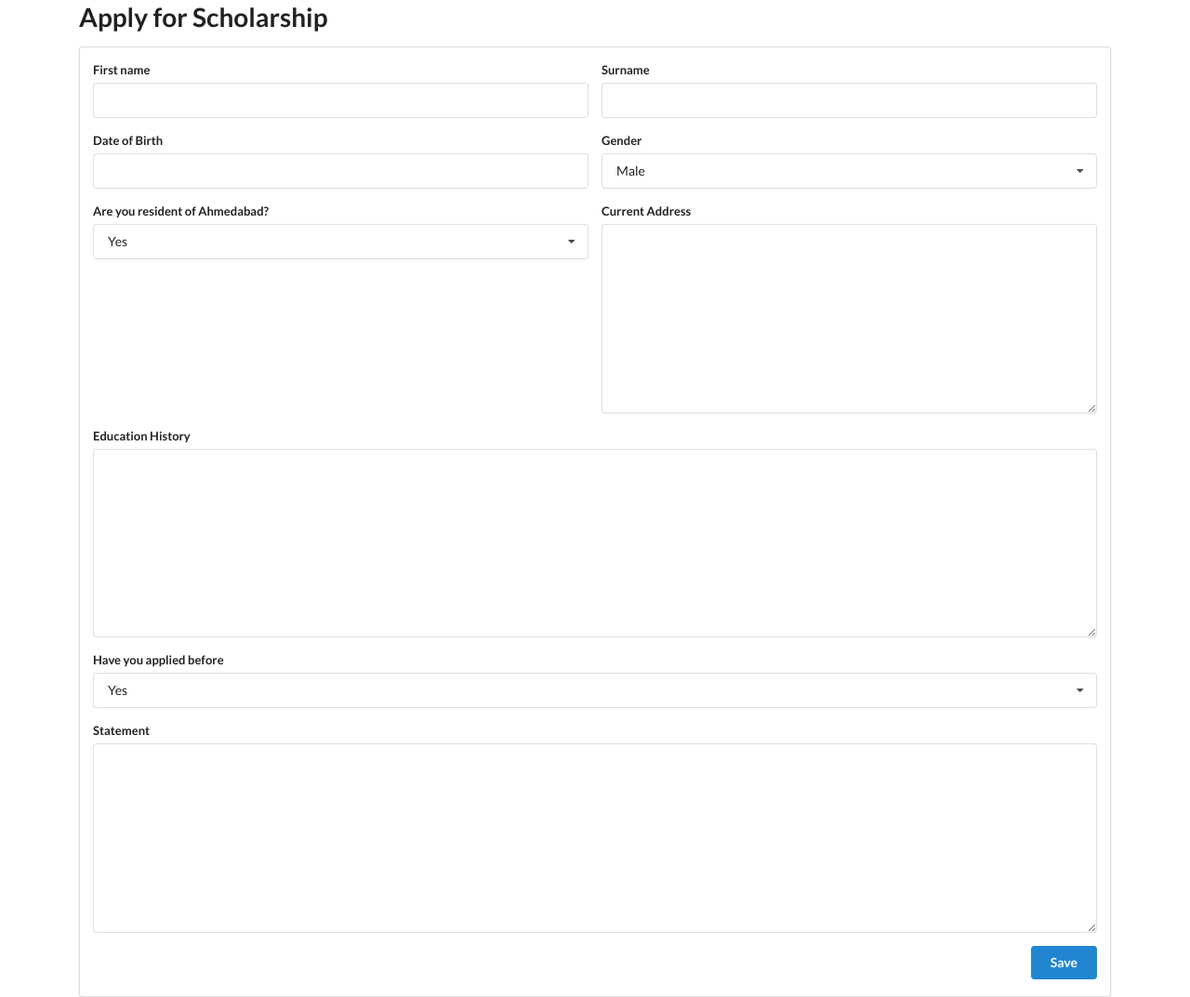
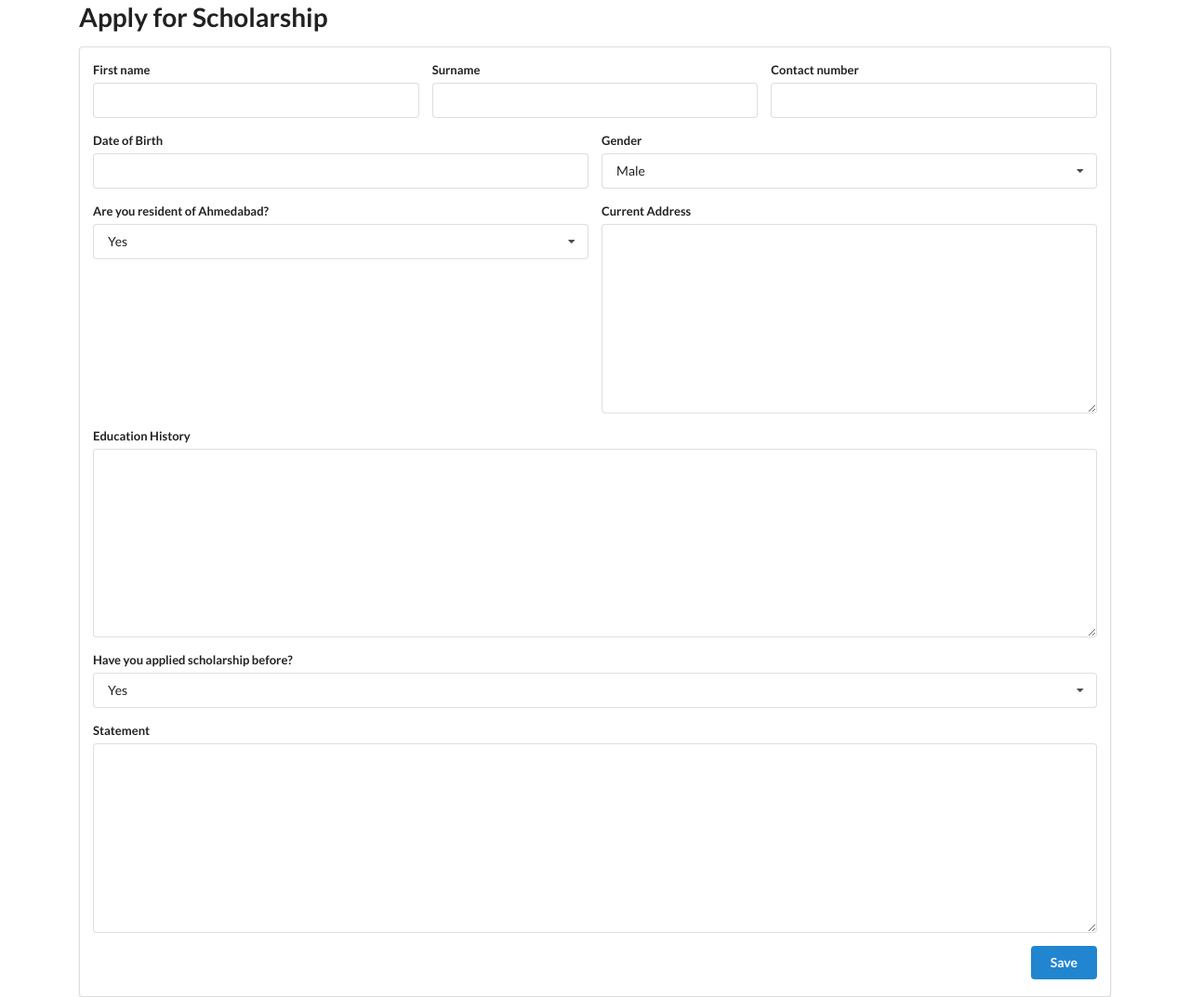
Before and after one commit to pije76/juhapura, a Django app: page /scholarship/apply/ in a window 1280 px wide. Shown: the part 43-1116 px from the top of the page at 93% size. Run offline with Django 3.2, Linux system fonts and the light colour scheme; the visitor is signed in with stand-in values (Sample User, id 1); data comes from the database, SQL or seed files in the repository; data that the repository does not hold is empty; parts of the project's set-up code (start-up, migrations or seed data) failed here and were passed over; some libraries are stand-ins or nearby versions.

Commit message:
added scholarship view

```diff
--- a/juhapura/scholarship/forms.py
+++ b/juhapura/scholarship/forms.py
@@ -28,6 +28,7 @@ class ScholarshipForm(forms.ModelForm):
         fields=[
             'first_name',
             'surname',
+            'contact_number',
             'dob',
             'gender',
             'address',
--- a/juhapura/scholarship/models.py
+++ b/juhapura/scholarship/models.py
@@ -15,6 +15,8 @@ class Scholarship(models.Model):
     surname = models.CharField(_('Surname'), blank=True, max_length=255)
 
     dob = models.DateField(_('Date of Birth'), null=True)
+
+    contact_number = models.CharField(_('Contact Number'), blank=True,  max_length=15, null=True)
 
     gender = models.CharField(choices=ChoiceLists.gender_list, default='M', null=True, max_length=1)
 
--- a/juhapura/scholarship/views.py
+++ b/juhapura/scholarship/views.py
@@ -3,7 +3,7 @@ from django.views.generic import TemplateView, CreateView, FormView, DeleteView,
 from django.contrib.auth.mixins import LoginRequiredMixin
 from django.core.urlresolvers import reverse
 from juhapura.users.models import User
-
+from juhapura.utils.models import ChoiceLists
 from .models import Scholarship, Document
 from .forms import ScholarshipForm, DocumentUploadForm
 from datetime import datetime
@@ -17,8 +17,10 @@ class IndexView(TemplateView):
 
     def get_object(self):
         # Only get the User record for the user making the request
-        return Scholarship.objects.filter(user=self.request.user.id)
-
+        try:
+            return Scholarship.objects.get(user=self.request.user.id)
+        except Scholarship.DoesNotExist:
+            return Scholarship.objects.none()
     def get_context_data(self, **kwargs):
         context = super(IndexView, self).get_context_data(**kwargs)
         context['Scholarship'] = self.get_object()
@@ -67,13 +69,15 @@ class DocumentUploadFormView(LoginRequiredMixin, FormView):
     def get_context_data(self, **kwargs):
         scholarship = Scholarship.objects.get(user=self.request.user)
         context = super(DocumentUploadFormView, self).get_context_data(**kwargs)
-        context['documents'] = Document.objects.filter(scholarship=scholarship)
+        context['documents'] = {}
+        for doc in Document.objects.filter(scholarship=scholarship):
+            context['documents'][str(doc.document).split('/')[-1]] = doc
         return context
 
     def form_valid(self, form):
 
-        user = User.objects.get(pk=self.request.user.id)
-        scholarship = Scholarship.objects.get(user=user)
+        # user = User.objects.get(pk=self.request.user)
+        scholarship = Scholarship.objects.get(user=self.request.user)
         for each in form.cleaned_data['document']:
             if (Document.objects.filter(scholarship=scholarship).count() < 5):
                 Document.objects.create(document=each,scholarship=scholarship)
@@ -86,13 +90,18 @@ class DocumentUploadFormView(LoginRequiredMixin, FormView):
 
     def post(self, request, *args, **kwargs):
         if 'submit' in request.POST:
-            user = User.objects.get(pk=self.request.user.id)
-            scholarship = Scholarship.objects.get(user=user)
+            # user = User.objects.get(pk=self.request.user.id)
+            scholarship = Scholarship.objects.get(user=self.request.user)
             scholarship.date_submitted = datetime.now()
             scholarship.save()
         return super(DocumentUploadFormView, self).post(request, *args, **kwargs)
 
-
+    def get(self, request, *args, **kwargs):
+        scholarship = Scholarship.objects.get(user=self.request.user)
+        # if scholarship.date_submitted:
+        #     return reverse('scholarship:view')
+        context = self.get_context_data()
+        return self.render_to_response(context)
 
 class DocumentDeleteView(LoginRequiredMixin, DeleteView):
     model = Document
@@ -104,8 +113,13 @@ class ScholarshipView(LoginRequiredMixin, TemplateView):
 
     def get_context_data(self, **kwargs):
         context = super(ScholarshipView, self).get_context_data(**kwargs)
-        context["scholarship"] = Scholarship.objects.get(user= self.request.user.id)
-        context["documents"] = Document.objects.filter(scholarship= context["scholarship"])
+        context["scholarship"] = Scholarship.objects.get(user= self.request.user)
+        context["gender"] = dict(ChoiceLists.gender_list).get(context["scholarship"].gender)
+        context["grant_before"] = dict(ChoiceLists.yes_no_list).get(context["scholarship"].grant_before)
+        context["ahd_resident"] = dict(ChoiceLists.yes_no_list).get(context["scholarship"].ahd_resident)
+        context['documents'] = {}
+        for doc in Document.objects.filter(scholarship=context["scholarship"]):
+            context['documents'][str(doc.document).split('/')[-1]] = doc
         return context
 
     def get(self, request, *args, **kwargs):
--- a/juhapura/templates/scholarship/apply.html
+++ b/juhapura/templates/scholarship/apply.html
@@ -5,13 +5,22 @@
 
 {% block content %}
 <h1>Apply for Scholarship</h1>
+{% if object.date_submitted %}
+<p> You have already applied</p>
+<a href='{% url 'scholarship:view'  %}'>
+<button type="submit" class="ui green button floated">
+    <i class="icon student"></i>
+   View your submission
+  </button>
+</a>
+{%else%}
 <div class="ui form segment">
    <form action="{{ action }}" method="POST" class="form-horizontal ui form">
   {% csrf_token %}
 
      <!--{{form.as_p}}-->
 
-     <div class="two fields">
+     <div class="three fields">
        <div class="field">
 
           <label for="{{ form.first_name.id_for_label }}">First name</label>
@@ -25,7 +34,11 @@
           {{ form.surname }}
       </div>
 
-
+       <div class="field">
+          <label for="{{ form.contact_number.id_for_label }}">Contact number</label>
+          {{ form.contact_number.errors }}
+          {{ form.contact_number }}
+      </div>
 
      </div>
 
@@ -71,7 +84,7 @@
 
 
      <div class="field">
-          <label for="{{ form.grant_before.id_for_label }}">Have you applied before</label>
+          <label for="{{ form.grant_before.id_for_label }}">Have you applied scholarship before?</label>
           {{ form.grant_before.errors }}
           {{ form.grant_before }}
       </div>
@@ -88,4 +101,5 @@
 <br/><br/>
    </form>
 </div>
+{%endif %}
 {% endblock %}
```
Also changed, not shown: juhapura/templates/scholarship/document_upload.html (+6 -6 lines), juhapura/templates/scholarship/index.html (+10 -0 lines), juhapura/templates/scholarship/view.html (+27 -15 lines), juhapura/scholarship/migrations/0007_auto_20170331_2022.py (added), juhapura/scholarship/migrations/0008_auto_20170331_2023.py (added), juhapura/scholarship/migrations/0009_auto_20170331_2025.py (added).
